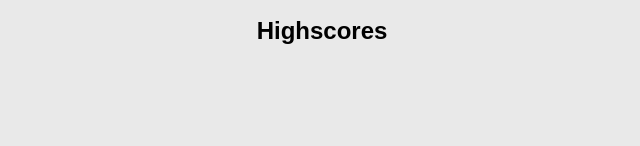
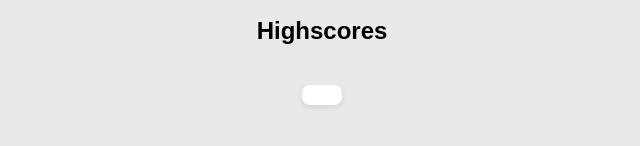
Before and after one commit to DomeHFU/Memory_Game, a plain HTML site: page index.html in a window 1280 px wide. Shown: the part 272-418 px from the top of the page, 318-958 px from the left. Drawn offline with Linux system fonts and the light colour scheme.

Commit message:
Update main.css

```diff
--- a/main.css
+++ b/main.css
@@ -76,3 +76,20 @@
 .memory-card:hover {
     transform: scale(1.02);
 }
+
+#highscore-list {
+    margin-top: 20px;
+    text-align: left;
+    display: inline-block;
+    font-size: 1em;
+    color: #222;
+    background: #fff;
+    padding: 10px 20px;
+    border-radius: 8px;
+    box-shadow: 0 2px 6px rgba(0, 0, 0, 0.1);
+}
+
+#highscore-list ol {
+    margin: 0;
+    padding-left: 20px;
+}
```
